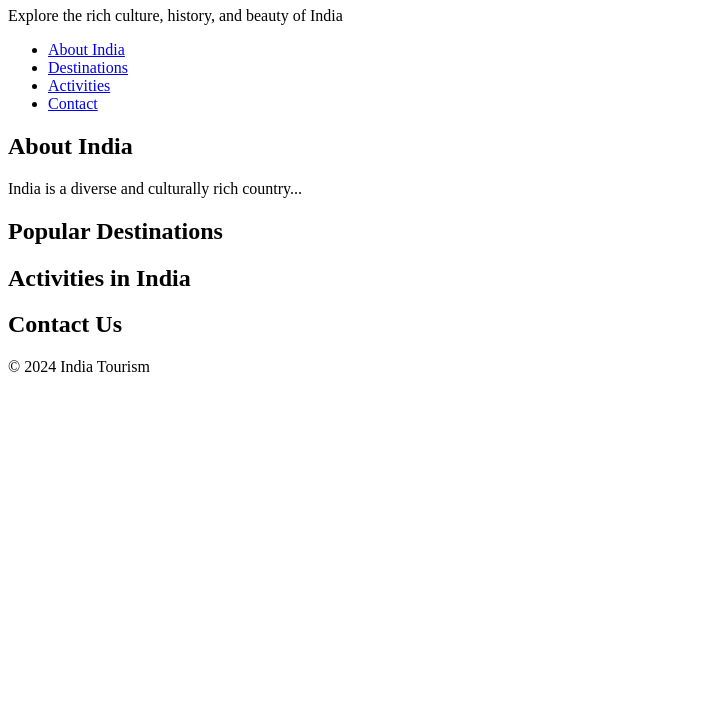
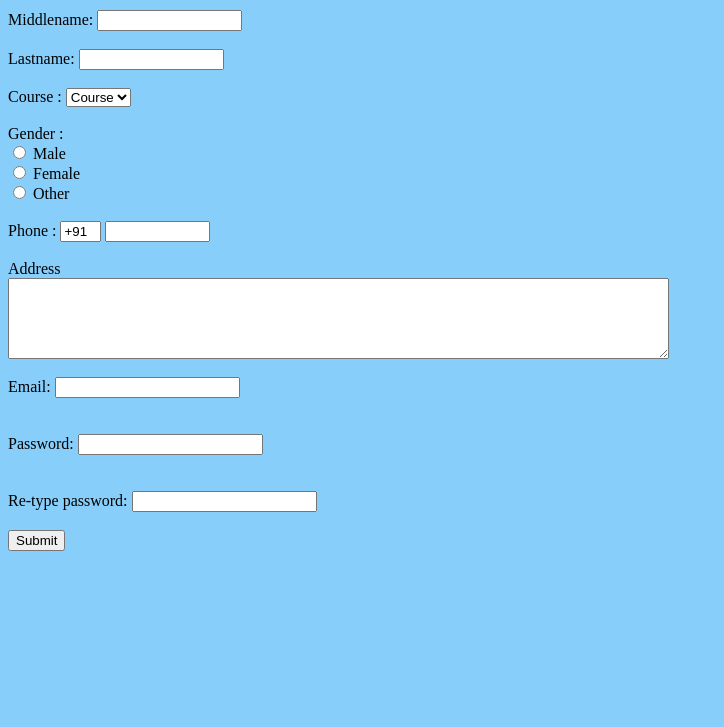
Before and after one commit to VigneshS9112003/VigneshS9112003.github.io, a plain HTML site: page index.html in a window 1280 px wide. Shown: the part 73-800 px from the top of the page, without its empty margins (0-724 px from the left). Drawn offline with Linux system fonts and the light colour scheme.

Commit message:
Add files via upload

```diff
--- a/index.html
+++ b/index.html
@@ -1,49 +1,64 @@
-<!DOCTYPE html>
-<html lang="en">
-<head>
-    <meta charset="UTF-8">
-    <meta name="viewport" content="width=device-width, initial-scale=1.0">
-    <link rel="stylesheet" href="styles.css">
-    <title>India Tourism</title>
-</head>
-<body>
-    <header>
-        <h1>Welcome to India</h1>
-        <p>Explore the rich culture, history, and beauty of India</p>
-    </header>
+<Html>
+    <head>
+    <title>
+    Registration Page
+    </title>
+    </head>
+    <body bgcolor="Lightskyblue">
+    <br>
+    <br>
+    <form>
 
-    <nav>
-        <ul>
-            <li><a href="#about">About India</a></li>
-            <li><a href="#destinations">Destinations</a></li>
-            <li><a href="#activities">Activities</a></li>
-            <li><a href="#contact">Contact</a></li>
-        </ul>
-    </nav>
+    <label> Firstname </label>
+    <input type="text" name="firstname" size="15"/> <br> <br>
+    <label> Middlename: </label>
+    <input type="text" name="middlename" size="15"/> <br> <br>
+    <label> Lastname: </label>
+    <input type="text" name="lastname" size="15"/> <br> <br>
 
-    <section id="about">
-        <h2>About India</h2>
-        <p>India is a diverse and culturally rich country...</p>
-        <!-- Add more content as needed -->
-    </section>
+    <label>
+    Course :
+    </label>
+    <select>
+    <option value="Course">Course</option>
+    <option value="BCA">BCA</option>
+    <option value="BBA">BBA</option>
+    <option value="B.Tech">B.Tech</option>
+    <option value="MBA">MBA</option>
+    <option value="MCA">MCA</option>
+    <option value="M.Tech">M.Tech</option>
+    </select>
 
-    <section id="destinations">
-        <h2>Popular Destinations</h2>
-        <!-- Add information about popular destinations in India -->
-    </section>
+    <br>
+    <br>
+    <label>
+    Gender :
+    </label><br>
+    <input type="radio" name="male"/> Male <br>
+    <input type="radio" name="female"/> Female <br>
+    <input type="radio" name="other"/> Other
+    <br>
+    <br>
 
-    <section id="activities">
-        <h2>Activities in India</h2>
-        <!-- Add information about activities to do in India -->
-    </section>
-
-    <section id="contact">
-        <h2>Contact Us</h2>
-        <!-- Add a contact form or contact information -->
-    </section>
-
-    <footer>
-        <p>&copy; 2024 India Tourism</p>
-    </footer>
-</body>
-</html>
+    <label>
+    Phone :
+    </label>
+    <input type="text" name="country code"  value="+91" size="2"/>
+    <input type="text" name="phone" size="10"/> <br> <br>
+    Address
+    <br>
+    <textarea cols="80" rows="5" value="address">
+    </textarea>
+    <br> <br>
+    Email:
+    <input type="email" id="email" name="email"/> <br>
+    <br> <br>
+    Password:
+    <input type="Password" id="pass" name="pass"> <br>
+    <br> <br>
+    Re-type password:
+    <input type="Password" id="repass" name="repass"> <br> <br>
+    <input type="button" value="Submit"/>
+    </form>
+    </body>
+    </html>
```
